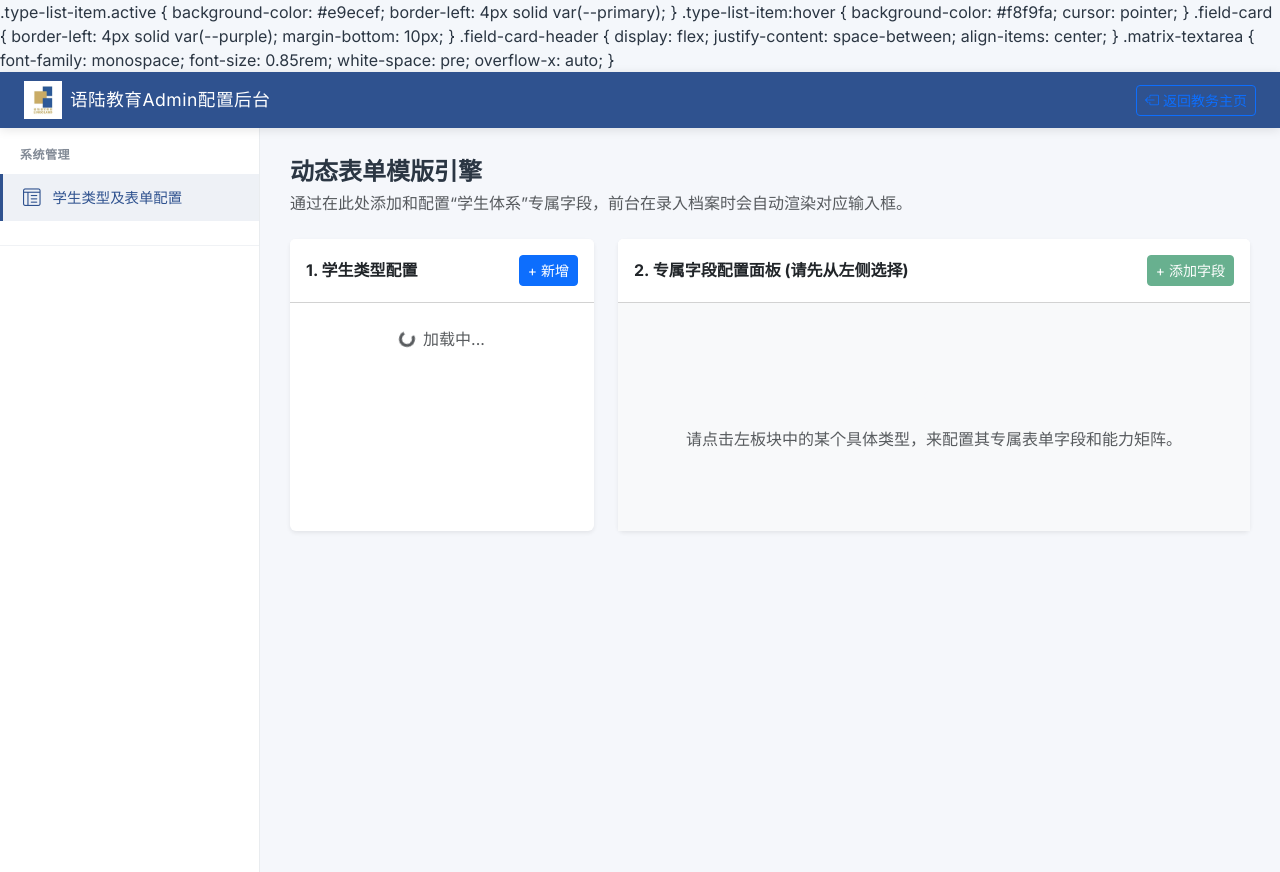
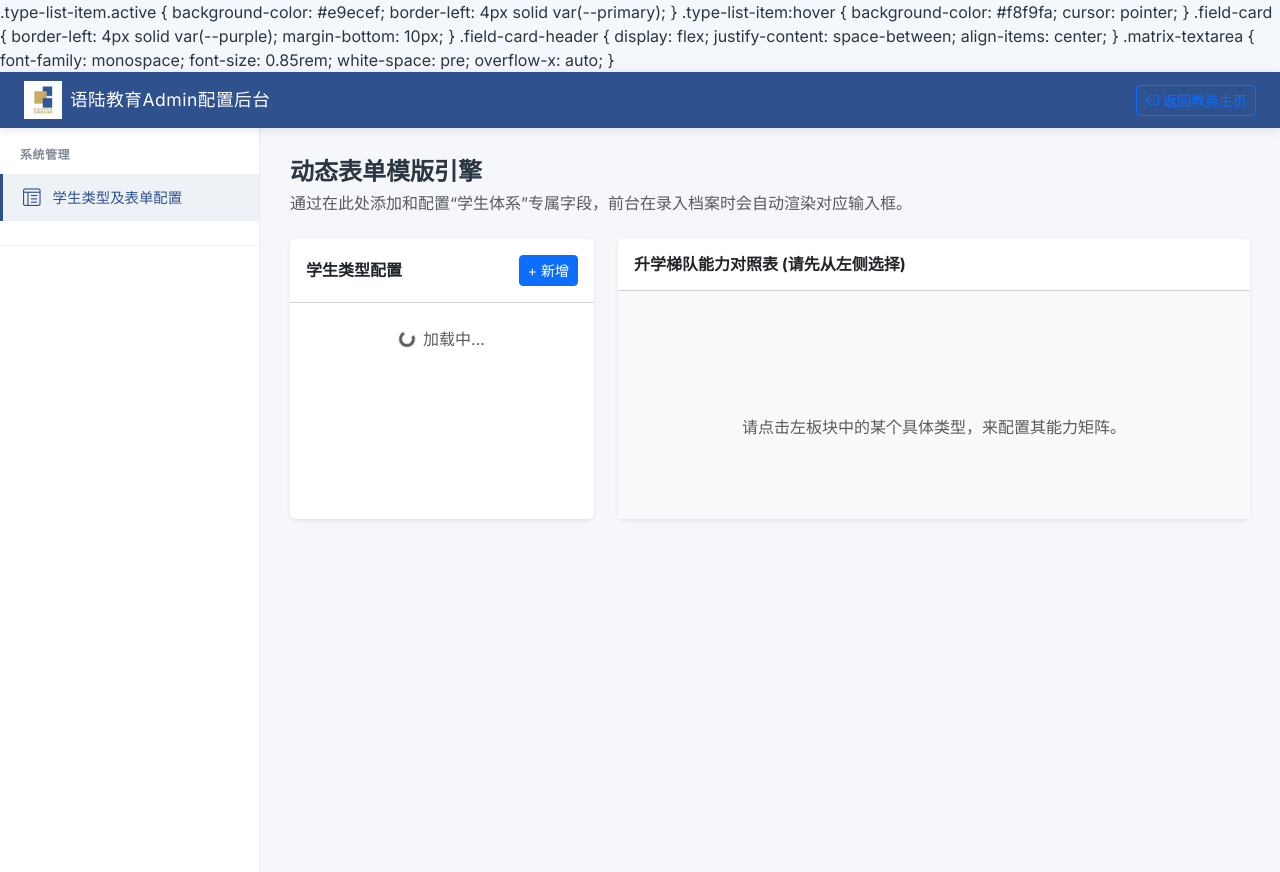
Before and after one commit to coolCodeStudy/ReportSystem, a Spring app: page /admin-templates in a window 1280 px wide. Run offline with Thymeleaf, Linux system fonts and the light colour scheme; the template is opened without the code that fills it, so the values that code supplies are empty.

Commit message:
style: simplify admin ui by removing numbering and dynamic fields section
- Removed '1. ' and '3. ' from section headers in admin-templates.html
- Completely removed the '2. 专属字段配置面板' section and its associated button
- Re-centered the matrix configurator as the primary right-hand panel content

```diff
--- a/src/main/kotlin/com/example/reportsystem/controller/HomeController.kt
+++ b/src/main/kotlin/com/example/reportsystem/controller/HomeController.kt
@@ -30,6 +30,8 @@
 
     @GetMapping("/")
     fun home(model: Model): String {
+        val activeTypes = dictService.getAllActiveStudentTypes()
+
         val students = studentRepository.findAllByOrderByUpdatedAtDesc()
         val dtos = students.map { student ->
             val records = student.id?.let { assessmentRecordRepository.findByStudentId(it) } ?: emptyList()
@@ -48,6 +50,8 @@
             val goalStr = latestRecord?.studyGoal ?: "-"
             val levelStr = latestRecord?.lingolandLevel ?: "-"
 
+            val typeName = activeTypes.find { it.typeCode == student.studentType }?.typeName ?: student.studentType ?: "未定"
+
             StudentDto(
                 id = student.id,
                 name = student.name,
@@ -59,6 +63,7 @@
                 genderAgeInfo = if (genderStr.isEmpty() && ageStr.isEmpty()) "" else "$genderStr $ageStr".trim(),
                 schoolOrTarget = schoolStr,
                 studentType = student.studentType ?: "未定",
+                studentTypeName = typeName,
                 latestAssessmentDate = dateStr,
                 latestStudyGoal = goalStr,
                 latestLevel = levelStr,
@@ -66,7 +71,6 @@
             )
         }
 
-        val activeTypes = dictService.getAllActiveStudentTypes()
         model.addAttribute("students", dtos)
         model.addAttribute("activeStudentTypes", activeTypes)
         return "index"
--- a/src/main/kotlin/com/example/reportsystem/dto/StudentDto.kt
+++ b/src/main/kotlin/com/example/reportsystem/dto/StudentDto.kt
@@ -11,6 +11,7 @@
     val genderAgeInfo: String,
     val schoolOrTarget: String,
     val studentType: String,
+    val studentTypeName: String,
     val latestAssessmentDate: String,
     val latestStudyGoal: String,
     val latestLevel: String,
--- a/src/main/resources/templates/admin-templates.html
+++ b/src/main/resources/templates/admin-templates.html
@@ -55,7 +55,7 @@
                     <div class="col-md-4">
                         <div class="card shadow-sm border-0 h-100">
                             <div class="card-header bg-white d-flex justify-content-between align-items-center py-3">
-                                <h6 class="mb-0 fw-bold">1. 学生类型配置</h6>
+                                <h6 class="mb-0 fw-bold">学生类型配置</h6>
                                 <button class="btn btn-sm btn-primary" onclick="showAddTypeModal()">+ 新增</button>
                             </div>
                             <div class="list-group list-group-flush" id="studentTypeContainer">
@@ -71,21 +71,17 @@
                     <div class="col-md-8">
                         <div class="card shadow-sm border-0 h-100">
                             <div class="card-header bg-white d-flex justify-content-between align-items-center py-3">
-                                <h6 class="mb-0 fw-bold" id="currentConfigTitle">2. 专属字段配置面板 (请先从左侧选择)</h6>
-                                <button class="btn btn-sm btn-success" id="addFieldBtn" onclick="showAddFieldModal()" disabled>+ 添加字段</button>
+                                <h6 class="mb-0 fw-bold" id="currentConfigTitle">升学梯队能力对照表 (请先从左侧选择)</h6>
                             </div>
                             <div class="card-body bg-light" id="fieldsContainer" style="overflow-y: auto; max-height: 600px;">
                                 <div class="text-center py-5 text-muted" id="fieldEmptyState">
                                     <i class="bi bi-arrow-left-circle fs-1 text-light mb-3 block"></i>
-                                    <p>请点击左板块中的某个具体类型，来配置其专属表单字段和能力矩阵。</p>
-                                </div>
-                                <div id="fieldsList">
-                                    <!-- Fields injected here via JS -->
+                                    <p>请点击左板块中的某个具体类型，来配置其能力矩阵。</p>
                                 </div>
 
                                 <!-- CSV Matrix Section -->
-                                <div id="matrixSection" class="mt-4 d-none">
-                                    <h6 class="fw-bold mb-3 border-top pt-4">3. 升学梯队能力对照表 (CSV矩阵)</h6>
+                                <div id="matrixSection" class="d-none">
+                                    <h6 class="fw-bold mb-3">升学梯队能力对照表 (CSV矩阵)</h6>
                                     <div class="mb-2 text-muted small">修改此处的CSV即可直接改变Word报告中生成的表格列和行数据。</div>
                                     <textarea id="matrixTextarea" class="form-control matrix-textarea" rows="12"></textarea>
                                     <div class="mt-3 text-end">
@@ -246,10 +242,8 @@
                     if(currentSelectedType === adminTypes.find(x => x.id === id)?.typeCode) {
                         currentSelectedType = null;
                         document.getElementById('fieldEmptyState').style.display = 'block';
-                        document.getElementById('fieldsList').innerHTML = '';
                         document.getElementById('matrixSection').classList.add('d-none');
-                        document.getElementById('addFieldBtn').disabled = true;
-                        document.getElementById('currentConfigTitle').innerText = '2. 专属字段配置面板';
+                        document.getElementById('currentConfigTitle').innerText = '升学梯队能力对照表 (请先从左侧选择)';
                     }
                     loadTypes();
                 });
@@ -259,13 +253,11 @@
         // 2. Fields Logic
         function selectType(typeCode, typeName) {
             currentSelectedType = typeCode;
-            document.getElementById('currentConfigTitle').innerText = `正在配置: ${typeName} 专属表单`;
-            document.getElementById('addFieldBtn').disabled = false;
-            document.getElementById('fieldTargetTypeCode').value = typeCode;
+            document.getElementById('currentConfigTitle').innerText = `正在配置: ${typeName} 能力对照表`;
 
             // Re-render styles and load content
             renderTypes(adminTypes);
-            loadFields(typeCode);
+            document.getElementById('fieldEmptyState').style.display = 'none';
             loadMatrix(typeCode);
         }
 
--- a/src/main/resources/templates/index.html
+++ b/src/main/resources/templates/index.html
@@ -183,7 +183,7 @@
                                         <td>
                                             <span
                                                 th:classappend="${student.studentType == 'drop out'} ? 'fw-bold fs-6' : ''"
-                                                th:text="${student.studentType}">normal</span>
+                                                th:text="${student.studentTypeName}">normal</span>
                                         </td>
                                         <td th:text="${student.genderAgeInfo}">Gender Age</td>
                                         <td th:text="${student.phone ?: '-'}">Phone</td>
```
